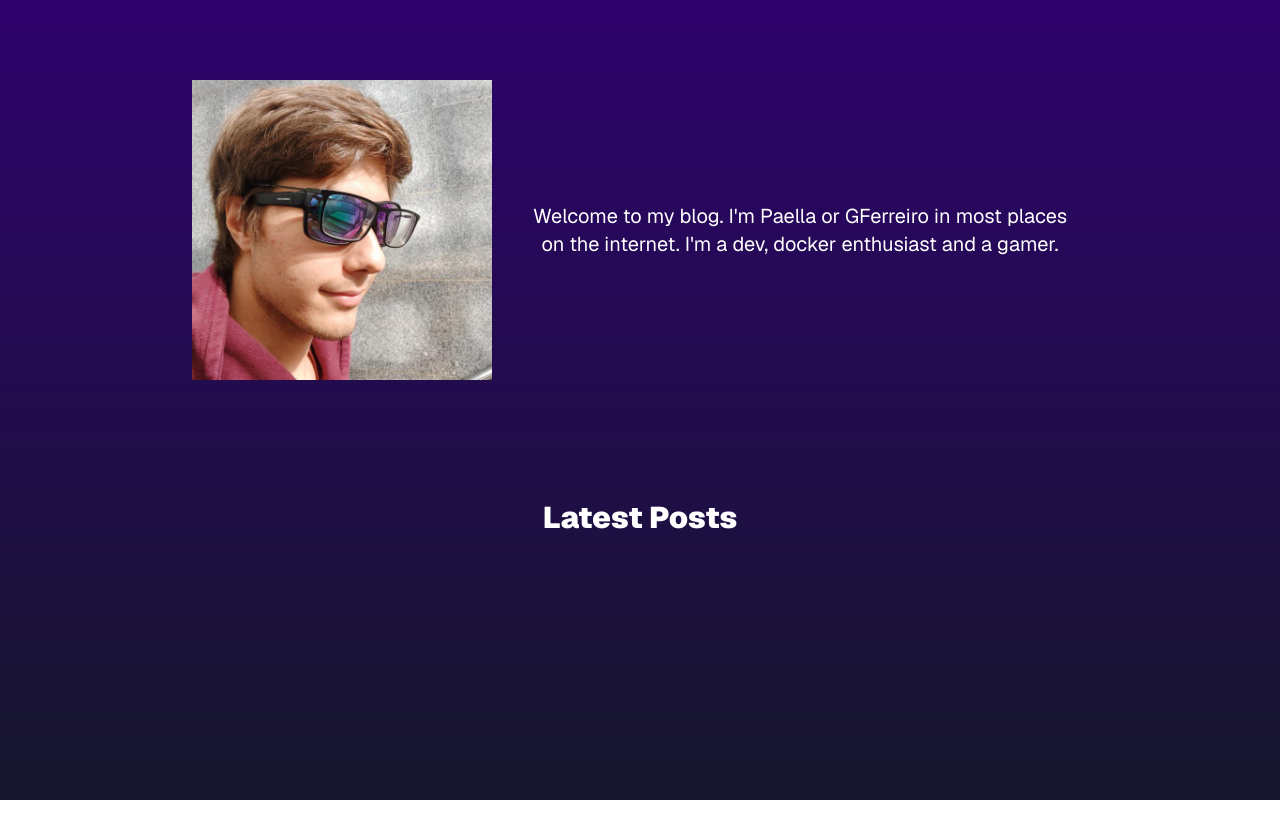
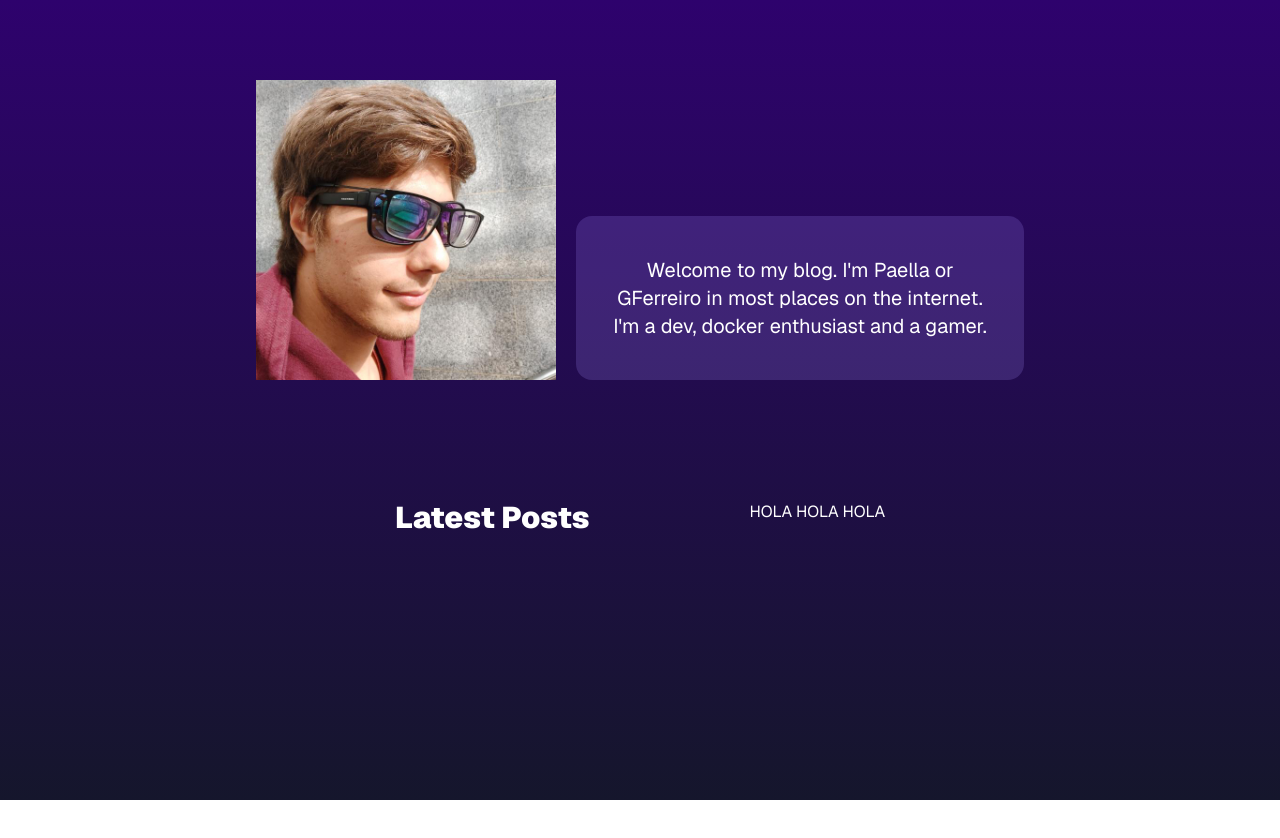
Before and after one commit to GFerreiroS/GFerreiro-website, a Next.js app: page /about in a window 1280 px wide. After the commit the page ends 800 px from the top, so only its background shows below. Built offline with nearby package versions, Linux system fonts and the light colour scheme.

Commit message:
Added structure to the page

```diff
--- a/src/app/about/page.tsx
+++ b/src/app/about/page.tsx
@@ -4,24 +4,30 @@ import "~/styles/globals.css";
 export default function AboutPage() {
   return (
     <>
-      <div className="mb-10 min-h-screen bg-gradient-to-b from-[#2e026d] to-[#15162c] text-white flex flex-col items-center">
-        <section className="pt-20 sm:pb-10 w-full flex justify-center">
-          <div className="container flex flex-row items-center gap-5 max-w-4xl">
+      <div className="flex min-h-screen flex-col items-center bg-gradient-to-b from-[#2e026d] to-[#15162c] text-white">
+        <section className="flex justify-center pt-20 sm:pb-10">
+          <div className="container flex max-w-3xl flex-row items-end gap-5">
             <Image
               src="/images/8FA6928E-4191-4E7B-8E52-035CFE37FFE9.jpeg"
               alt="About Image"
               width={300}
               height={300}
             />
-            <p className="text-muted-foreground text-balance sm:text-xl text-center">
-              Welcome to my blog. I&apos;m Paella or GFerreiro in most places on the internet. I&apos;m a dev, docker enthusiast and a gamer.
+            <p className="text-muted-foreground border-round text-balance rounded-2xl bg-violet-400 bg-opacity-20 pb-10 pt-10 text-center sm:text-xl">
+              Welcome to my blog. I&apos;m Paella or GFerreiro in most places on
+              the internet. I&apos;m a dev, docker enthusiast and a gamer.
             </p>
           </div>
         </section>
-        <section className="container mt-20 flex max-w-4xl flex-col space-y-6">
-          <h2 className="text-center text-3xl font-black">
-            Latest Posts
-          </h2>
+        <section className="mt-20 flex flex-col">
+          <section className="container flex flex-row space-x-20">
+            <div className="pe-20">
+              <h2 className="text-center text-3xl font-black">Latest Posts</h2>
+            </div>
+            <div>
+              <p>HOLA HOLA HOLA</p>
+            </div>
+          </section>
         </section>
       </div>
     </>
```
